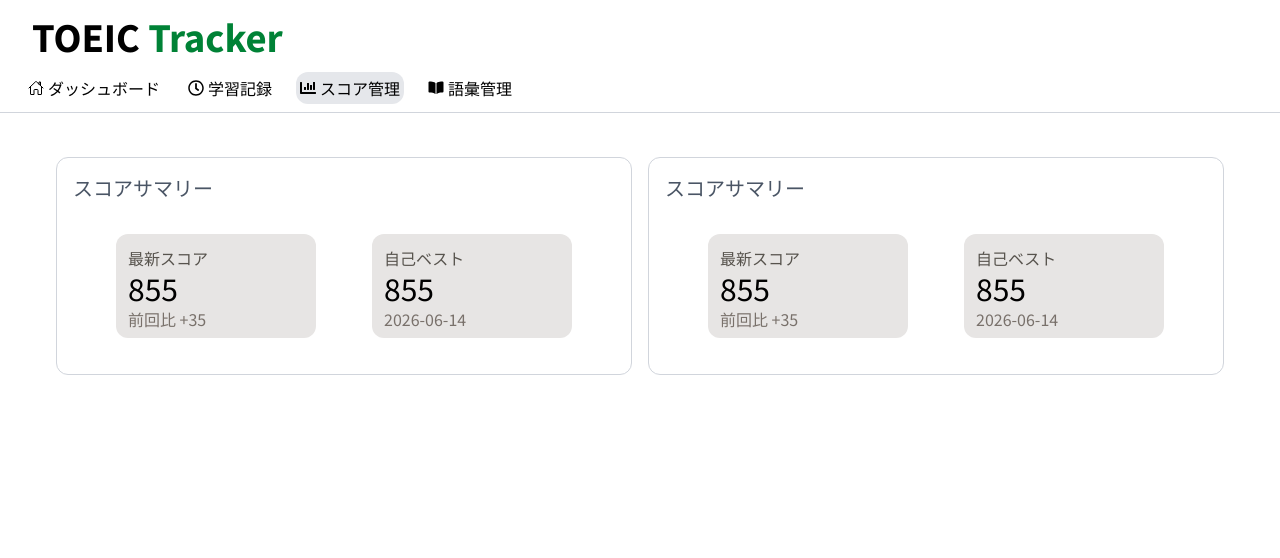
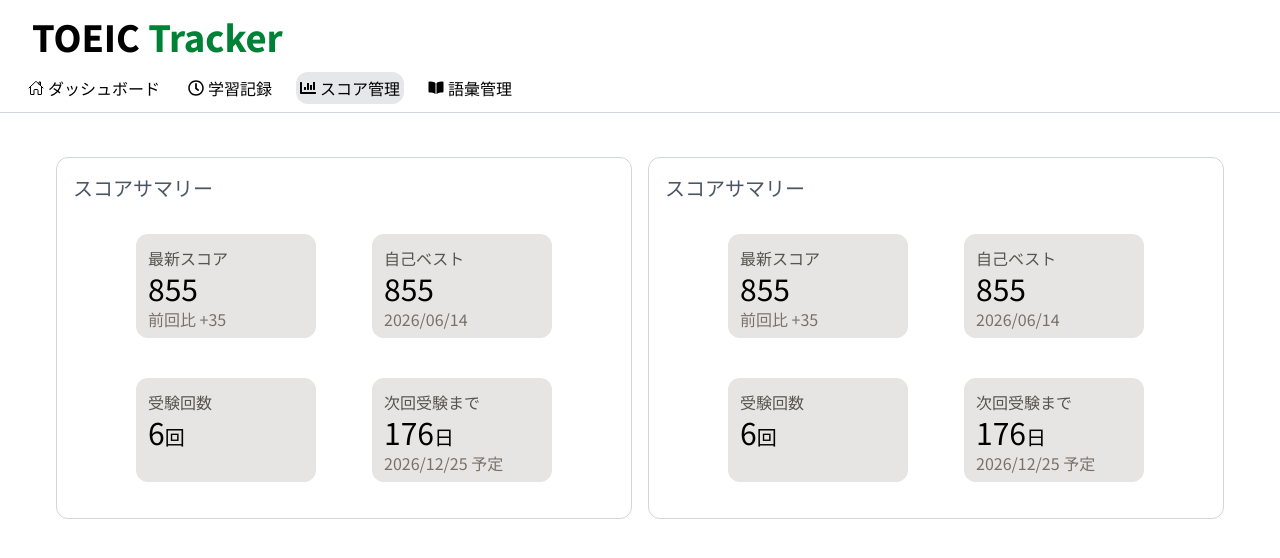
Before and after one commit to k-tomida/toeic-tracker, a React (Vite) app in the folder frontend/: page /scores in a window 1280 px wide. Shown: the top 558 px of the page. Built offline with nearby package versions, Linux system fonts and the light colour scheme.

Commit message:
feat: スコアサマリーの追加

```diff
--- a/frontend/src/components/score/ScoreSummay.tsx
+++ b/frontend/src/components/score/ScoreSummay.tsx
@@ -1,5 +1,8 @@
+import { dummyUser } from "../../data/dummyUser";
 import { KpiCard } from "../../modules/KpiCard";
+import { calcDaysUntilNextExam, calcExamTimes } from "../../utils/calcExam";
 import { calcBestScoreAndDate, calcScoreByNumber } from "../../utils/calcScore";
+import { formatDateSlash } from "../../utils/formatDate";
 
 export const ScoreSummary = () => {
     const scoreDiff = calcScoreByNumber(0) - calcScoreByNumber(1);
@@ -15,7 +18,8 @@
                     <KpiCard title={<span>自己ベスト</span>} value={bestScore} sub={bestScoreDate} />
                 </div>
                 <div className="flex mx-auto justify-center flex-wrap xl:gap-8">
-
+                    <KpiCard title={<span>受験回数</span>} value={calcExamTimes()} unit="回" />
+                    <KpiCard title={<span>次回受験まで</span>} value={calcDaysUntilNextExam() ?? 0} unit="日" sub={dummyUser.nextExamDate ? `${formatDateSlash(dummyUser.nextExamDate)} 予定` : "未設定"} />
                 </div>
             </div>
         </div>
--- a/frontend/src/data/dummyUser.ts
+++ b/frontend/src/data/dummyUser.ts
@@ -5,4 +5,5 @@
     name: "Kenta",
     email: "kenta@example.com",
     targetScore: 900,
+    nextExamDate: "2026-12-25"
 };
--- a/frontend/src/modules/KpiCard.tsx
+++ b/frontend/src/modules/KpiCard.tsx
@@ -9,7 +9,7 @@
 
 export const KpiCard = ({ title, value, unit, sub = "" }: Props) => {
     return (
-        <div className="bg-stone-200 mx-3 my-5 rounded-xl p-3 lg:min-w-50 min-w-38 h-26">
+        <div className="bg-stone-200 mx-3 my-5 rounded-xl p-3 lg:min-w-45 min-w-38 h-26">
             <p className="text-stone-600">{title}</p>
             <p className="text-3xl ">{value}<span className="text-xl">{unit}</span></p>
             <p className="text-stone-500">{sub}</p>
--- a/frontend/src/types/userType.ts
+++ b/frontend/src/types/userType.ts
@@ -3,4 +3,5 @@
     name: string;
     email: string;
     targetScore: number;
+    nextExamDate: string | null;
 };
--- a/frontend/src/utils/calcDiffDay.ts
+++ /dev/null
@@ -1,8 +0,0 @@
-import { calcStudyTimeInMonth } from "./calcStudyTime";
-
-export const calcDiffDay = (lastDay: Date): string => {
-    const today = new Date();
-    const diff = calcStudyTimeInMonth(today) - calcStudyTimeInMonth(lastDay);
-    const diffStr = diff >= 0 ? `+${diff}` : `${diff}`;
-    return diffStr;
-}
--- /dev/null
+++ b/frontend/src/utils/calcExam.ts
@@ -0,0 +1,16 @@
+import { dummyScoreData } from "../data/dummyScoreData";
+import { dummyUser } from "../data/dummyUser";
+
+export const calcExamTimes = (): number => {
+    return dummyScoreData.length;
+}
+
+export const calcDaysUntilNextExam = (): number | null => {
+    if (!dummyUser.nextExamDate) return null;
+
+    const today = new Date();
+    const examDate = new Date(dummyUser.nextExamDate);
+    const diffMs = examDate.getTime() - today.getTime();
+
+    return Math.ceil(diffMs / (1000 * 60 * 60 * 24));
+};
--- a/frontend/src/utils/calcScore.ts
+++ b/frontend/src/utils/calcScore.ts
@@ -1,14 +1,15 @@
 import { dummyScoreData } from "../data/dummyScoreData";
+import { formatDateSlash } from "./formatDate";
 
 export const calcTotalScore = (listening: number, reading: number): number => {
     return listening + reading;
-}
+};
 
 export const calcScoreByNumber = (selectNumber: number): number => {
     if (selectNumber >= dummyScoreData.length) return 0;
     const sortScoreData = [...dummyScoreData].sort((a, b) => Date.parse(b.examDate) - Date.parse(a.examDate));
     return calcTotalScore(sortScoreData[selectNumber].listening, sortScoreData[selectNumber].reading);
-}
+};
 
 export const calcBestScore = (): [number, number, number] => {
     let bestTotal = 0;
@@ -37,6 +38,7 @@
             date = d.examDate
         }
     });
+    date = formatDateSlash(date);
 
     return [best, date];
-}
+};
--- a/frontend/src/utils/formatDate.ts
+++ b/frontend/src/utils/formatDate.ts
@@ -6,3 +6,7 @@
     const dayNames = ["日", "月", "火", "水", "木", "金", "土"];
     return `${dateParts[1]}/${dateParts[2]}(${dayNames[dayOfWeekIndex]})`;
 }
+
+export const formatDateSlash = (date: string): string => {
+    return date.replaceAll("-", "/");
+}
```
